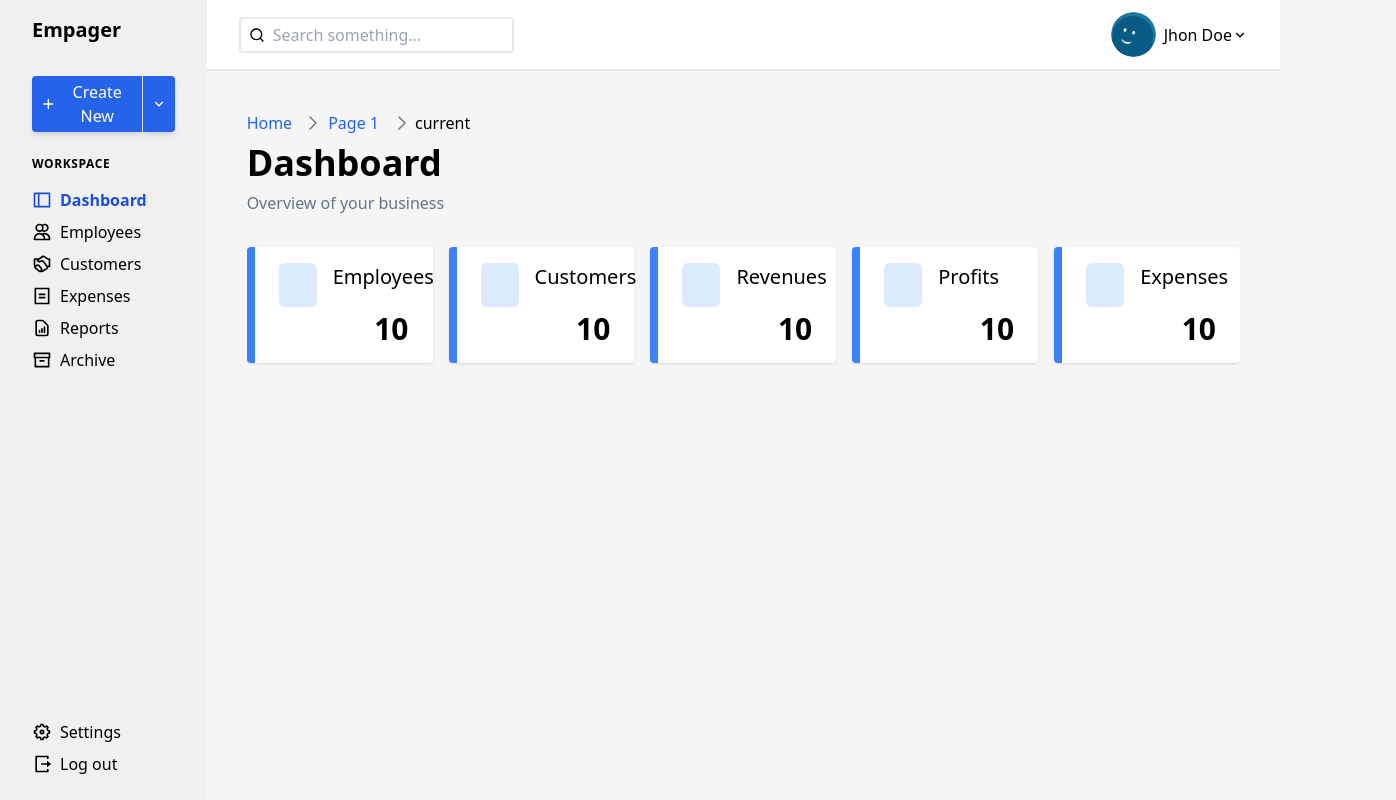
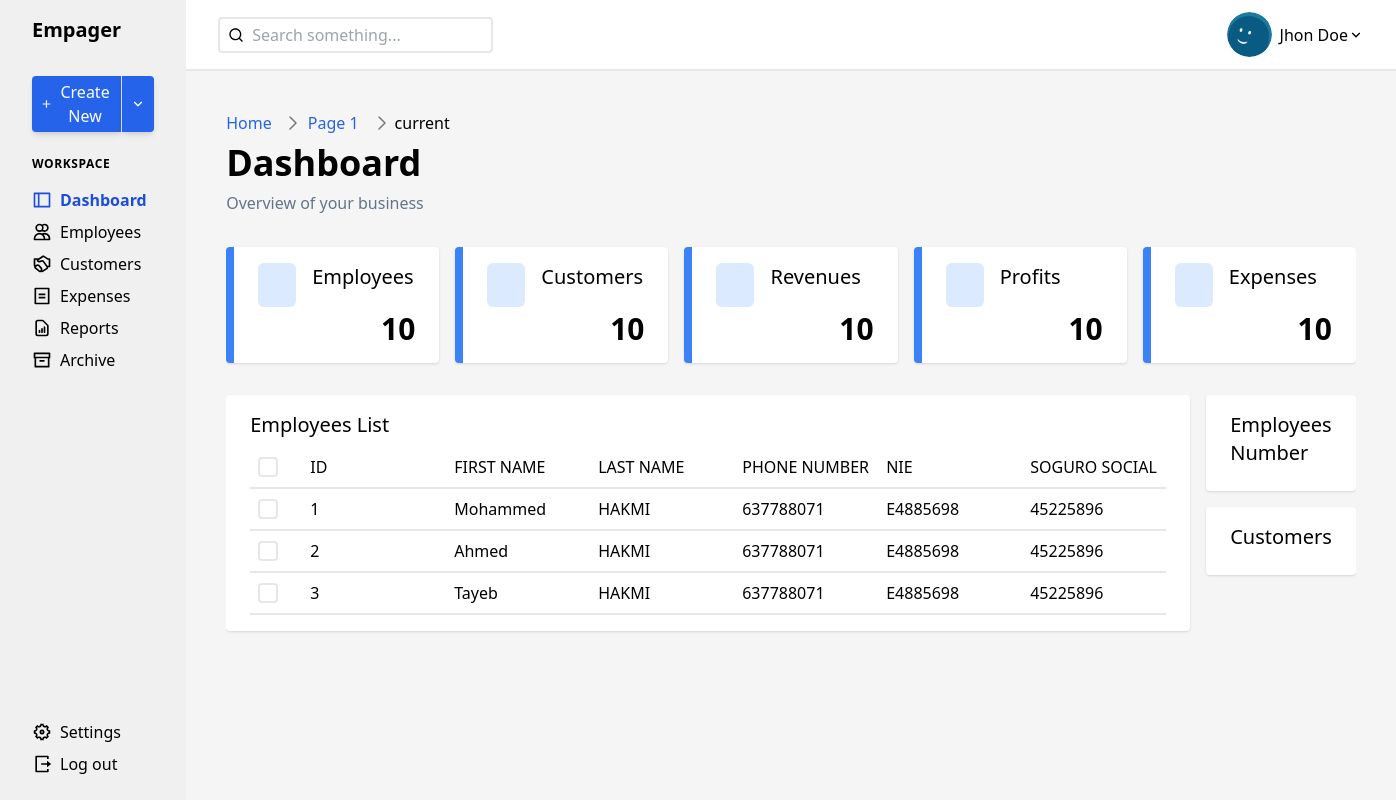
Before and after one commit to Simo672K/empager, a React (Vite) app: page / in a window 1280 px wide. Shown: the whole page, 1396 px wide, since content can reach past the window. Built offline with nearby package versions, Linux system fonts and the light colour scheme; some icons are missing; the HTML template or start-up script is replaced by a standard one.

Commit message:
ui: basic datagrid component

```diff
--- a/package.json
+++ b/package.json
@@ -13,14 +13,20 @@
   "dependencies": {
     "@radix-ui/colors": "^3.0.0",
     "@radix-ui/react-avatar": "^1.0.4",
+    "@radix-ui/react-checkbox": "^1.0.4",
     "@radix-ui/react-dropdown-menu": "^2.0.6",
     "@radix-ui/react-form": "0.0.3",
     "@radix-ui/react-popover": "1.0.7",
+    "@radix-ui/react-switch": "^1.0.3",
+    "@radix-ui/react-tabs": "^1.0.4",
+    "@radix-ui/react-toast": "^1.1.5",
+    "@radix-ui/react-tooltip": "^1.0.7",
     "@tauri-apps/api": "^1.5.0",
     "iconsax-react": "^0.0.8",
     "react": "^18.2.0",
     "react-dom": "^18.2.0",
     "react-icons": "^4.11.0",
+    "recharts": "^2.10.1",
     "tauri-plugin-sql-api": "github:tauri-apps/tauri-plugin-sql#v1"
   },
   "devDependencies": {
--- /dev/null
+++ b/src/components/Datagrid/Datagrid.tsx
@@ -0,0 +1,31 @@
+import DatagridBody from "./DatagridBody";
+import DatagridCol from "./DatagridCol";
+import DatagridHeader from "./DatagridHeader";
+import DatagridRow from "./DatagridRow";
+import { DGProps } from "./types";
+
+
+function Datagrid({header, rowsContent}: DGProps) {
+
+  return (
+    <div>
+      <DatagridHeader>
+        {header.map((cell, id)=>
+            <DatagridCol key={id}>{cell.headerName}</DatagridCol>
+          )}
+      </DatagridHeader>
+      <DatagridBody>
+        {rowsContent.map((content, id)=>
+          <DatagridRow key={id}>
+            {
+              header.map((cell, cellId)=>
+                <DatagridCol key={cellId}>{content[cell.field]}</DatagridCol>
+              )
+            }
+          </DatagridRow>
+          )}
+      </DatagridBody>
+    </div>
+  );
+}
+export default Datagrid;
--- /dev/null
+++ b/src/components/Datagrid/DatagridBody.tsx
@@ -0,0 +1,8 @@
+import { BasicExtensibleUiWidget } from "../../utils/types"
+
+function DatagridBody({children}: BasicExtensibleUiWidget) {
+  return (
+    <div>{children}</div>
+  )
+}
+export default DatagridBody
--- /dev/null
+++ b/src/components/Datagrid/DatagridCheckbox.tsx
@@ -0,0 +1,17 @@
+import * as Checkbox from "@radix-ui/react-checkbox";
+import { RiCheckLine } from "react-icons/ri";
+
+function DatagridCheckbox() {
+  return (
+    <div className="p-2 me-4">
+      <Checkbox.Root
+      className="h-5 w-5 border-2 rounded flex items-center justify-center aria-checked:bg-blue-100 aria-checked:border-blue-100"
+      >
+        <Checkbox.Indicator className="text-blue-800">
+          <RiCheckLine size={20}/>
+        </Checkbox.Indicator>
+      </Checkbox.Root>
+    </div>
+  )
+}
+export default DatagridCheckbox
--- /dev/null
+++ b/src/components/Datagrid/DatagridCol.tsx
@@ -0,0 +1,8 @@
+import { BasicExtensibleUiWidget } from "../../utils/types"
+
+function DatagridCol({children}: BasicExtensibleUiWidget) {
+  return (
+    <div className="p-2 w-36">{children}</div>
+  )
+}
+export default DatagridCol
--- /dev/null
+++ b/src/components/Datagrid/DatagridHeader.tsx
@@ -0,0 +1,12 @@
+import { BasicExtensibleUiWidget } from "../../utils/types"
+import DatagridCheckbox from "./DatagridCheckbox"
+
+function DatagridHeader({children}: BasicExtensibleUiWidget) {
+  return (
+    <div className="flex items-center border-b-2 font-medium uppercase">
+      <DatagridCheckbox/>
+      {children}
+    </div>
+  )
+}
+export default DatagridHeader
--- /dev/null
+++ b/src/components/Datagrid/DatagridRow.tsx
@@ -0,0 +1,12 @@
+import { BasicExtensibleUiWidget } from "../../utils/types"
+import DatagridCheckbox from "./DatagridCheckbox"
+
+function DatagridRow({children}: BasicExtensibleUiWidget) {
+  return (
+    <div className="flex items-center border-b-2 hover:bg-slate-50">
+      <DatagridCheckbox/>
+      {children}
+    </div>
+  )
+}
+export default DatagridRow
--- /dev/null
+++ b/src/components/Datagrid/types.tsx
@@ -0,0 +1,13 @@
+interface DGHeader {
+  field: string;
+  headerName: string;
+  sortable?: boolean;
+}
+
+
+interface DGProps {
+  header: Array<DGHeader>;
+  rowsContent: Array<object>;
+}
+
+export type {DGHeader, DGProps}
--- a/src/components/Section/HPCardsSection.tsx
+++ b/src/components/Section/HPCardsSection.tsx
@@ -8,7 +8,7 @@ import {
 import OverviewCard from "../Card/OverviewCard";
 function HPCardsSection() {
   return (
-    <section className="grid grid-cols-5 gap-4">
+    <section className="grid grid-cols-5 gap-4 mb-8">
       <OverviewCard
         icon={<Profile2User size="30" color="#3b82f6" variant="Bulk" />}
         title="Employees"
--- /dev/null
+++ b/src/components/Section/HPMainSection.tsx
@@ -0,0 +1,42 @@
+import Card from "../Card/Card"
+import Datagrid from "../Datagrid/Datagrid"
+import { DGHeader } from "../Datagrid/types";
+import Title from "../Title/Title"
+
+const header: Array<DGHeader> =[
+  {field:"id", headerName:"ID"},
+  {field:"firstName", headerName:"First Name"},
+  {field:"lastName", headerName:"Last Name"},
+  {field:"phoneNumber", headerName:"Phone Number"},
+  {field:"nie", headerName:"NIE"},
+  {field:"ss", headerName:"Soguro Social"},
+];
+const rowsContent=[
+  {id: 1, firstName: "Mohammed", lastName:"HAKMI", phoneNumber:"637788071", nie:"E4885698", ss:"45225896"},
+  {id: 2, firstName: "Ahmed", lastName:"HAKMI", phoneNumber:"637788071", nie:"E4885698", ss:"45225896"},
+  {id: 3, firstName: "Tayeb", lastName:"HAKMI", phoneNumber:"637788071", nie:"E4885698", ss:"45225896"},
+];
+
+function HPMainSection() {
+  return (
+    <section className="flex gap-4">
+      <div className="basis-3/5">
+        <Card>
+          <Title className="font-medium" variant="h4">Employees List</Title>
+          <Datagrid header={header} rowsContent={rowsContent}/>
+        </Card>
+      </div>
+      <div className="basis-2/5">
+        <Card className="mb-4">
+          <Title className="font-medium" variant="h4">Employees Number</Title>
+
+        </Card>
+        <Card>
+          <Title className="font-medium" variant="h4">Customers</Title>
+
+        </Card>
+      </div>
+    </section>
+  )
+}
+export default HPMainSection
--- a/src/components/Title/Title.tsx
+++ b/src/components/Title/Title.tsx
@@ -1,8 +1,33 @@
 import { BasicExtensibleUiWidget } from "../../utils/types"
 
-function Title({children, className}: BasicExtensibleUiWidget) {
+interface TitleProps extends BasicExtensibleUiWidget{
+  variant?: "h1"|"h2"|"h3"|"h4"|"h5"|"h6"
+}
+
+function Title({children, variant,className}: TitleProps) {
+  let returnComponent;
+  switch(variant){
+    case "h2":
+      returnComponent= <h1 className={`text-3xl font-bold mb-2 ${className??''}`}>{children}</h1>;
+      break;
+    case "h3":
+      returnComponent= <h1 className={`text-2xl font-bold mb-2 ${className??''}`}>{children}</h1>;
+      break;
+    case "h4":
+      returnComponent= <h1 className={`text-xl font-bold mb-2 ${className??''}`}>{children}</h1>;
+      break;
+    case "h5":
+      returnComponent= <h1 className={`text-lg font-bold mb-2 ${className??''}`}>{children}</h1>;
+      break;
+    case "h6":
+      returnComponent= <h1 className={`font-bold mb-2 ${className??''}`}>{children}</h1>;
+      break;
+    default:
+      returnComponent= <h1 className={`text-4xl font-bold mb-2 ${className??''}`}>{children}</h1>;
+      break;
+  }
   return (
-    <h1 className={`text-4xl font-bold mb-2 ${className??''}`}>{children}</h1>
+    returnComponent
   )
 }
 export default Title
--- a/src/pages/HomePage.tsx
+++ b/src/pages/HomePage.tsx
@@ -1,9 +1,11 @@
 import HPCardsSection from "../components/Section/HPCardsSection";
+import HPMainSection from "../components/Section/HPMainSection";
 
 function HomePage() {
   return (
     <>
       <HPCardsSection/>
+      <HPMainSection/>
     </>
   );
 }
```
Also changed, not shown: 2 other files (tests, documents, lock files or other folders).
